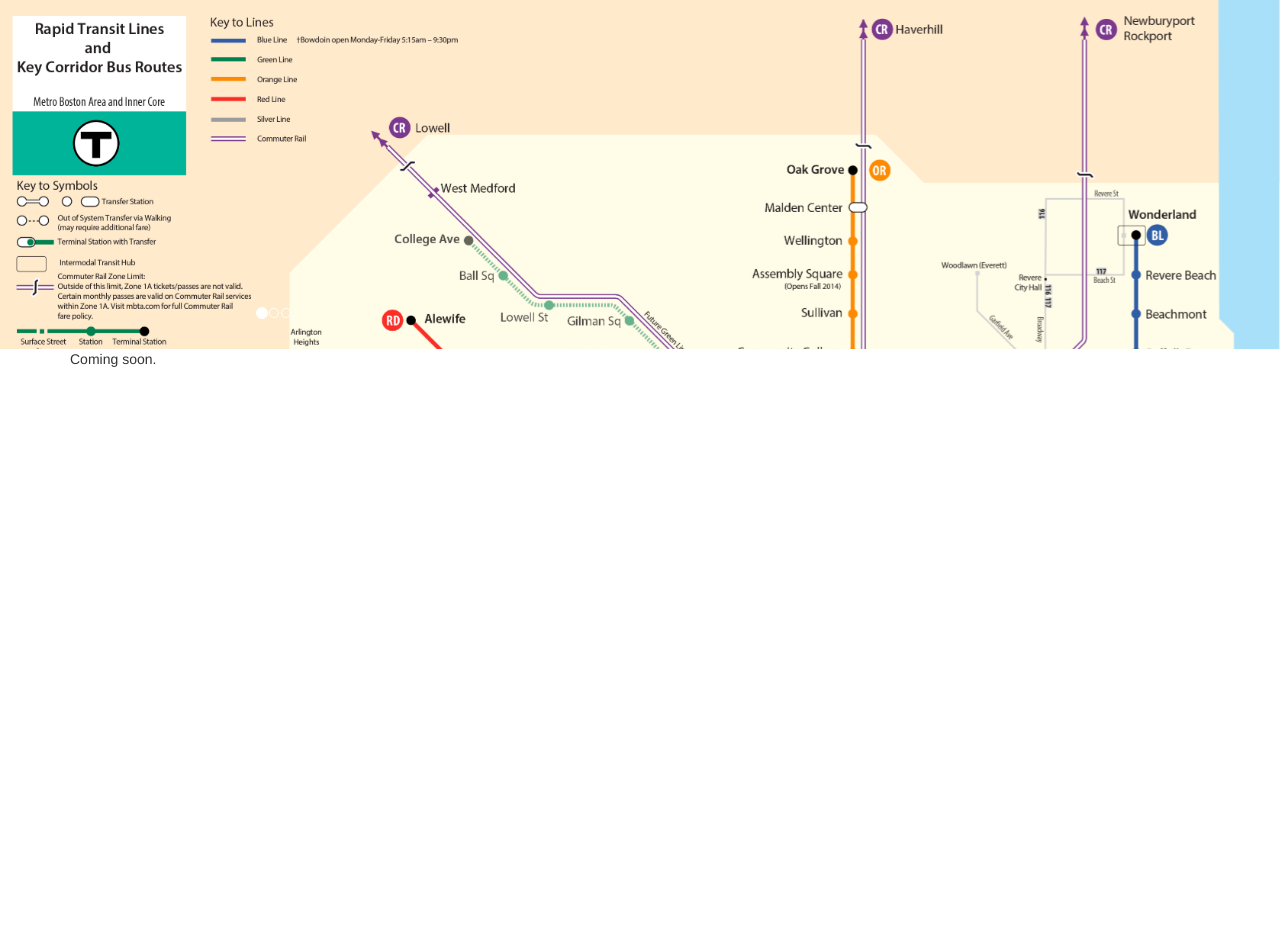
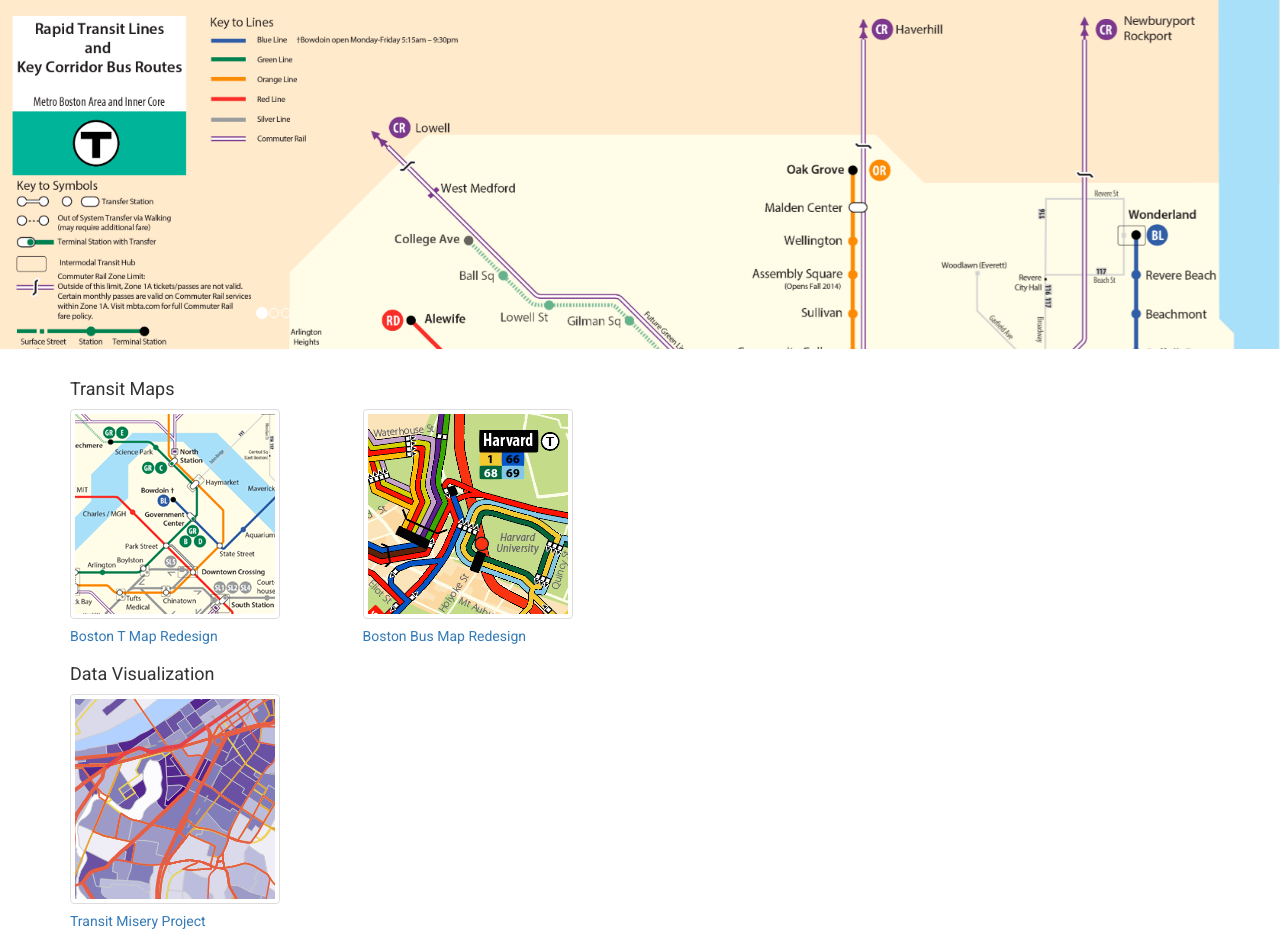
Before and after one commit to alexanderlew/alexanderlew.github.io, a PHP site: page / in a window 1280 px wide. Shown: the part 164-1103 px from the top of the page. Before the commit the page ends 531 px from the top, so only its background shows below. Run offline with PHP 8.4, Linux system fonts and the light colour scheme.

Commit message:
added projects to home page
leaflet maps changes as well

```diff
--- a/css/style.css
+++ b/css/style.css
@@ -18,6 +18,11 @@
 }
 
 h4{
+
+	font-family: 'Roboto', sans-serif;
+}
+
+h5{
 
 	font-family: 'Roboto', sans-serif;
 }
--- a/index.html
+++ b/index.html
@@ -40,7 +40,7 @@
               <img class="d-block img-fluid" src="images/banner/Urbanmiz.png" alt="Second slide">
             </div>
             <div class="item">
-              <img class="d-block img-fluid" src="images/banner/MBTA_Redesign_banner.png" alt="Third slide">
+              <img class="d-block img-fluid" src="images/banner/MBTA_Redesign_banner-02.png" alt="Third slide">
             </div>
           </div>
       <a class="carousel-control-prev" href="#carouselExampleIndicators" role="button" data-slide="prev">
@@ -70,15 +70,35 @@
 
 
 <div class="container">
+<BR>
     <div class="row">
+        <div class="col-md-12">
+            <h4>Transit Maps</h4>
+        </div>
+     </div>
+
+     <div class="row">
+     	<div class="col-md-3">
+        <a href="projects/bostontmap.html"><img src="images/t_map_thumbnail.png" alt="Boston T Map" class="img-thumbnail">        <h5>Boston T Map Redesign</h5></a>
+      	</div>
+        <div class="col-md-3">
+       <a href="projects/bostonbusmap.html"> <img src="images/mbta_bus_thumbnail.png" alt="Boston Bus Map" class="img-thumbnail">        <h5>Boston Bus Map Redesign</h5></a>
+        </div>
+
+     </div>
+
+    <div class="row">
+        <div class="col-md-12">
+            <h4>Data Visualization</h4>
+        </div>
+     </div>
+    <div class="row">
+    <div class="col-md-4">
+ <a href="projects/transitmisery.html">   <img src="images/urbanmiz_thumbnail.png" alt="Transit Misery Project" class="img-thumbnail">    <h5>Transit Misery Project</h5></a>
+    </div>
 
 
-      <div class="col-md-6">
 
-        Coming soon.
-
-        </div>
-    </div>
 </div>
 </div>
 
--- a/projects/bostonbusmap.html
+++ b/projects/bostonbusmap.html
@@ -27,7 +27,7 @@
 <!-- Navigation Bar and Header ! END-->
 
 <div class="row">
-  <div class="col-md-6">
+  <div class="col-md-8">
   <h4>Boston Bus Map Redesign</h4>
   <p>
 The next iteration of the MBTA Map Redesign was the region’s bus network. While redesigning the bus map, I thought about what makes bus travel more frustrating in comparison to rail. The first is that without a smart phone, the unfamiliar traveler does not know where the bus is going as there are no tracks that symbolize the alignment. The second is that on buses, it is difficult to count the number of stops between the origin and destination. The third is that the bus can turn or operate without stopping at any time. Thus, trying out a new bus system for the first time is an intimidating experience.
@@ -53,8 +53,8 @@
     var map = L.map('image-map', {
   minZoom: 1,
   maxZoom: 5,
-  center: [0, 0],
-  zoom: 1,
+  center: [-160, 250],
+  zoom: 2,
   crs: L.CRS.Simple
 });
 
--- a/projects/transitmisery.html
+++ b/projects/transitmisery.html
@@ -24,7 +24,7 @@
 <!-- Navigation Bar and Header ! END-->
 
 <div class="row">
-  <div class="col-md-6">
+  <div class="col-md-8">
   <h4>Urban/Transit Misery Project – CS171 Final Project</h4>
   <p>
   The intention of this project is to rationalize, interpret, and to find recommendations for transportation planning in the Boston Metropolitan Area. Using a combination of both MBTA service and U.S. Census data, this visualization shows where high demand for public transportation is not being met. With special consideration for equity, this visualization tool is able to explore issues of how public transportation service is lacking even in areas with very low car ownership, predominantly low income, or have age groups that are more likelihood of using transit.
```
Also changed, not shown: projects/bostontmap.html (+4 -4 lines), images/mbta_bus_thumbnail.png (added), images/t_map_thumbnail.png (added), images/urbanmiz_thumbnail.png (added), 2 other files.
